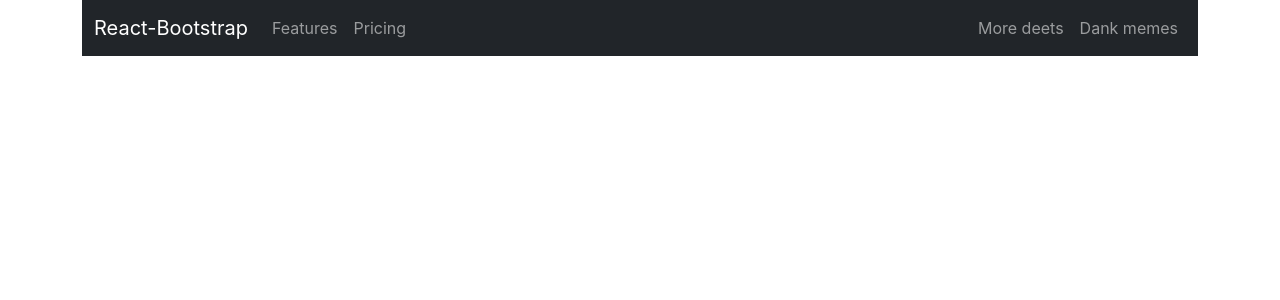
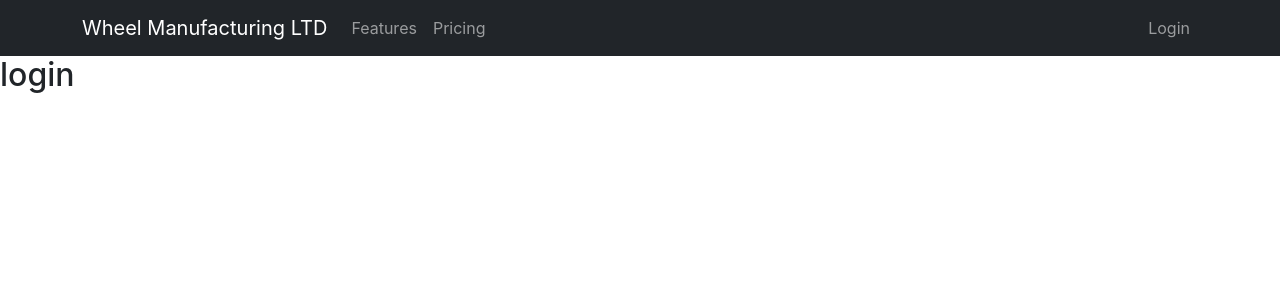
Before and after one commit to Najmul890/wheel-manufacturer-client, a React (Create React App) app: page /login in a window 1280 px wide. Shown: the top 300 px of the page. Built offline with nearby package versions, Linux system fonts and the light colour scheme.

Commit message:
wheels section for home page done

```diff
--- a/src/App.js
+++ b/src/App.js
@@ -1,5 +1,6 @@
 import { Route, Routes } from 'react-router-dom';
 import './App.css';
+import Login from './components/pages/Authentication/Login/Login';
 import Home from './components/pages/Home/Home';
 import Header from './components/shared/Header/Header';
 
@@ -8,10 +9,11 @@ import Header from './components/shared/Header/Header';
 
 function App() {
   return (
-    <div className='container' >
+    <div className='' >
       <Header></Header>
       <Routes>
         <Route path="/" element={<Home></Home>} ></Route>
+        <Route path="/login" element={<Login></Login>} ></Route>
       </Routes>
     </div>
   );
--- /dev/null
+++ b/src/components/pages/Authentication/Login/Login.js
@@ -0,0 +1,11 @@
+import React from 'react';
+
+const Login = () => {
+    return (
+        <div>
+            <h2>login</h2>
+        </div>
+    );
+};
+
+export default Login;
--- a/src/components/pages/Home/Home.js
+++ b/src/components/pages/Home/Home.js
@@ -1,9 +1,11 @@
 import React from 'react';
+import Wheels from './Wheels/Wheels';
 
 const Home = () => {
     return (
-        <div>
+        <div className='container' >
             <h2>this is home</h2>
+            <Wheels></Wheels>
         </div>
     );
 };
--- /dev/null
+++ b/src/components/pages/Home/Wheels/Wheel/Wheel.js
@@ -0,0 +1,23 @@
+import React from 'react';
+import { Card, Col, Button } from 'react-bootstrap';
+
+const Wheel = ({wheel}) => {
+    const {name, image, description, minOrder, availableQuantity, price}= wheel;
+    return (
+        <Col>
+            <Card>
+                <Card.Img variant="top" height={400} src={image} />
+                <Card.Body>
+                    <Card.Title>{name}</Card.Title>
+                    <Card.Text>
+                        {description}
+                    </Card.Text>
+                    <h4 className="fw-bold">${price}</h4>
+                    <Button className='btn btn-success' >Order Now</Button>
+                </Card.Body>
+            </Card>
+        </Col>
+    );
+};
+
+export default Wheel;
--- /dev/null
+++ b/src/components/pages/Home/Wheels/Wheels.js
@@ -0,0 +1,24 @@
+import React, { useEffect, useState } from 'react';
+import { Row } from 'react-bootstrap';
+import Wheel from './Wheel/Wheel';
+
+const Wheels = () => {
+    const [wheels, setWheels] = useState([]);
+    useEffect(() => {
+        fetch('http://localhost:5000/wheels')
+            .then(res => res.json())
+            .then(data => setWheels(data))
+    }, [])
+    return (
+        <div>
+            <h2 className='text-center my-5' > The Wheels We Manufacture </h2>
+            <Row xs={1} md={2} lg={3} className="g-4">
+                {
+                   wheels.map(wheel=><Wheel key={wheel._id} wheel={wheel} ></Wheel>)
+                }
+            </Row>
+        </div>
+    );
+};
+
+export default Wheels;
--- a/src/components/shared/Header/Header.js
+++ b/src/components/shared/Header/Header.js
@@ -1,23 +1,21 @@
 import React from 'react';
 import { Container, Nav, Navbar } from 'react-bootstrap';
+import { Link } from 'react-router-dom';
 
 const Header = () => {
     return (
         <Navbar collapseOnSelect expand="lg" bg="dark" variant="dark">
             <Container>
-                <Navbar.Brand href="#home">React-Bootstrap</Navbar.Brand>
+                <Navbar.Brand as={Link} to="/">Wheel Manufacturing LTD</Navbar.Brand>
                 <Navbar.Toggle aria-controls="responsive-navbar-nav" />
                 <Navbar.Collapse id="responsive-navbar-nav">
                     <Nav className="me-auto">
-                        <Nav.Link href="#features">Features</Nav.Link>
-                        <Nav.Link href="#pricing">Pricing</Nav.Link>
+                        <Nav.Link as={Link} to="/">Features</Nav.Link>
+                        <Nav.Link as={Link} to="/">Pricing</Nav.Link>
 
                     </Nav>
                     <Nav>
-                        <Nav.Link href="#deets">More deets</Nav.Link>
-                        <Nav.Link eventKey={2} href="#memes">
-                            Dank memes
-                        </Nav.Link>
+                        <Nav.Link as={Link} to="/login">Login</Nav.Link>
                     </Nav>
                 </Navbar.Collapse>
             </Container>
```
